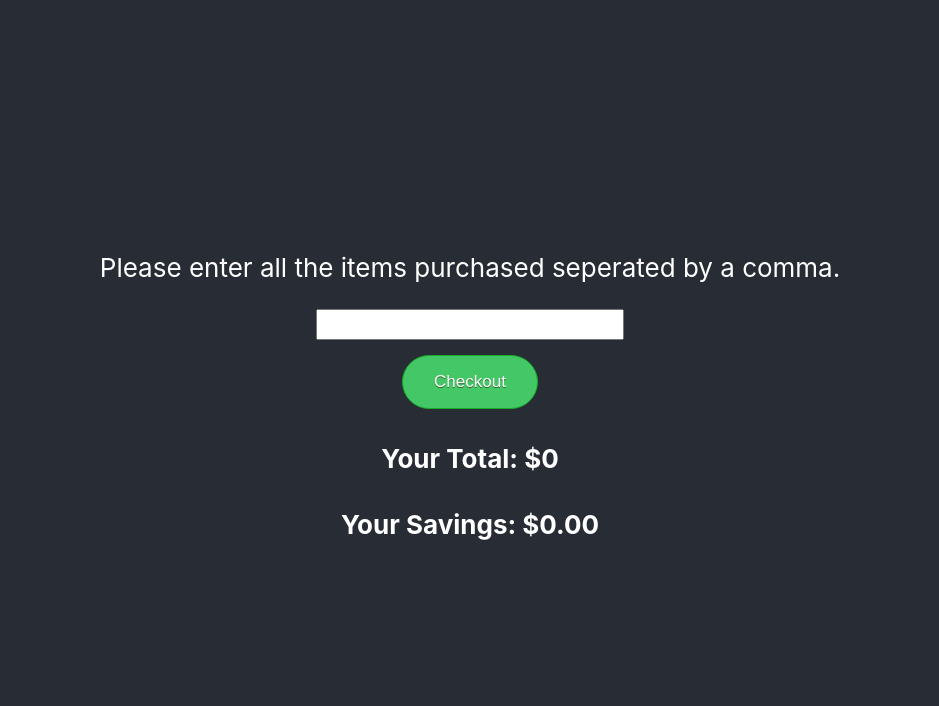
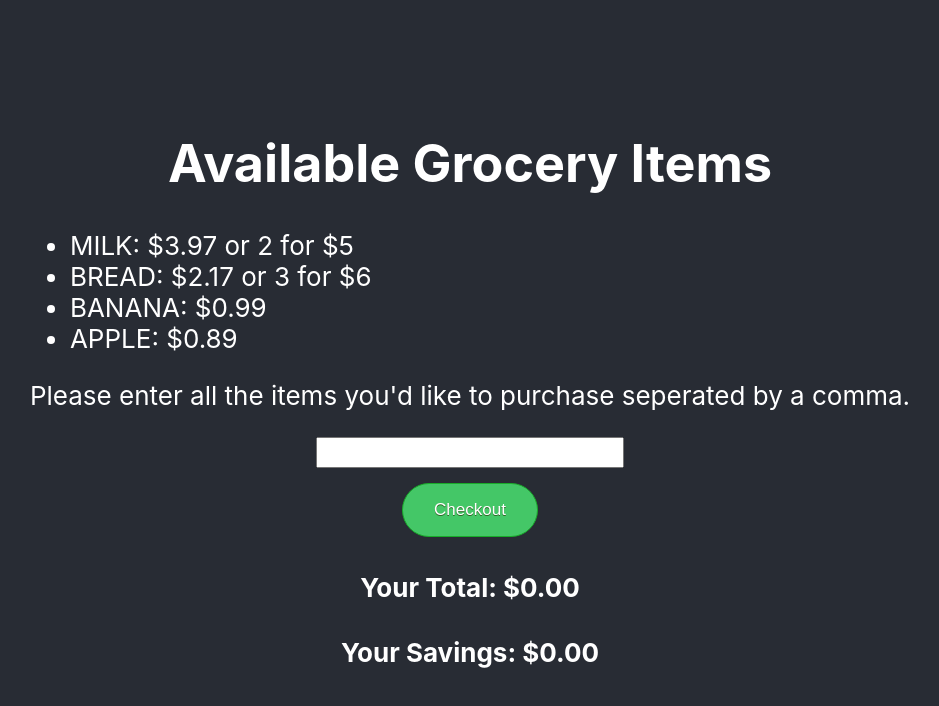
Before and after one commit to nikita101/groceryList, a React (Create React App) app in the folder grocery-list/: page / in a window 1280 px wide. Shown: the top 706 px of the page, without its empty margins (170-1109 px from the left). Built offline with nearby package versions, Linux system fonts and the light colour scheme.

Commit message:
Created store list in seperate component.

```diff
--- a/grocery-list/src/App.css
+++ b/grocery-list/src/App.css
@@ -67,3 +67,7 @@
   margin-left: auto;
   margin-right: auto;
 }
+
+.groceryListItem {
+  text-align: left;
+}
--- a/grocery-list/src/Components/CheckoutCart.jsx
+++ b/grocery-list/src/Components/CheckoutCart.jsx
@@ -1,5 +1,6 @@
 import {useState, useEffect} from 'react'
 import groceryItems from '../Data/groceryItems.json'
+import StoreInventoryList from './StoreInventoryList'
 
 const CheckoutCart = () =>{
 const [cartItems, setCartItems] = useState('');
@@ -70,13 +71,16 @@ const [net, setNet] = useState(0);
 
     return (
         <div>
+            <StoreInventoryList/>
+
             <form onSubmit={handleSubmit}>
-                <p>Please enter all the items purchased seperated by a comma. </p>
+                <p>Please enter all the items you'd like to purchase seperated by a comma. </p>
                 <input className="checkoutInput" type="text" onChange={handleChange}/>
                 <button type="submit" className="myButton"> Checkout </button>
             </form>
+
             <div>
-                <h4>Your Total: ${net}</h4>
+                <h4>Your Total: ${net.toFixed(2)}</h4>
                 <h4>Your Savings: ${(gross - net).toFixed(2)}</h4>
             </div>
         </div>
--- /dev/null
+++ b/grocery-list/src/Components/StoreInventoryList.jsx
@@ -0,0 +1,20 @@
+import groceryItems from '../Data/groceryItems.json'
+
+const StoreInventoryList = () =>{
+    return <div>
+        <h1>Available Grocery Items</h1>
+        <ul>
+    {groceryItems.groceryPrices.map((item, index) => {
+        return <>
+        <li className="groceryListItem">
+            {(item.name).toUpperCase()}: ${item.price}
+            {item.name === "milk" ? " or 2 for $5" : null}
+            {item.name === "bread" ? " or 3 for $6" : null}
+        </li>
+        </>
+    })}
+    </ul>
+    </div>
+}
+
+export default StoreInventoryList
```
